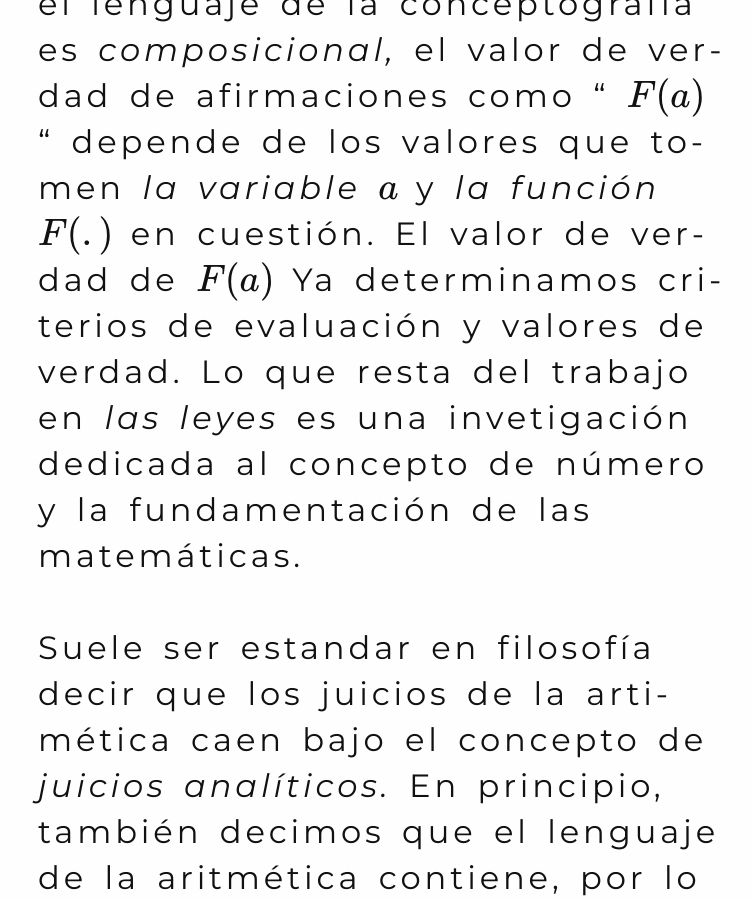
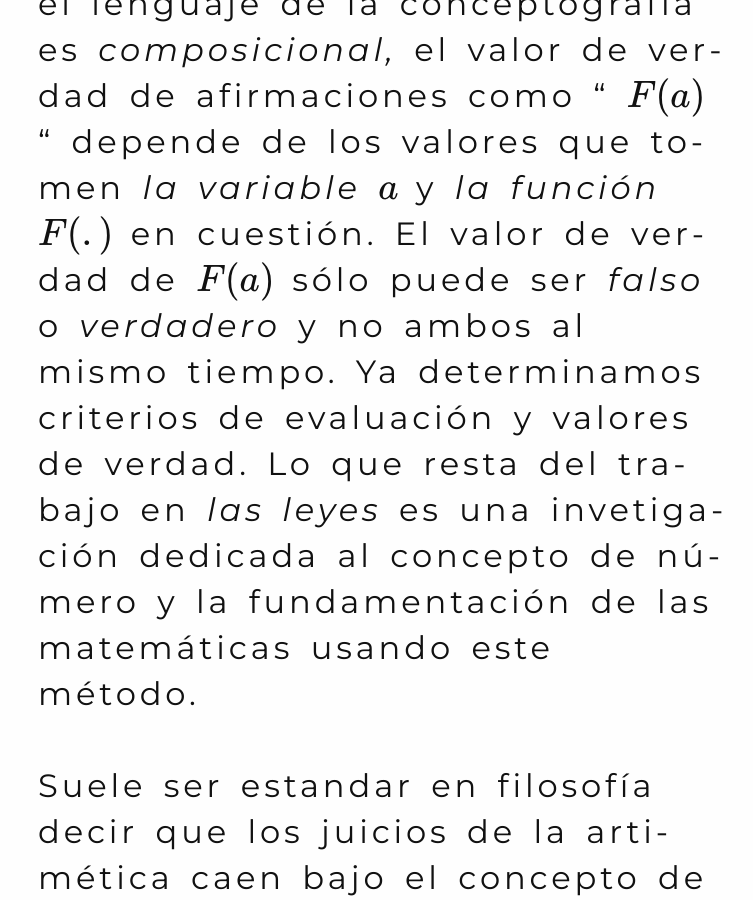
Before and after one commit to Oiuhukt/failosophy, a Jekyll site: the page built from _posts/2026-03-27-frege.md, in a window 1280 px wide and 900 px high, scrolled down 16298 px. Shown: the whole window, without its empty margins (26-779 px from the left). Built offline with Jekyll 4.4.1, drawn with Linux system fonts in a browser that asks for light colours; some web fonts are replaced.

```diff
--- a/_posts/2026-03-27-frege.md
+++ b/_posts/2026-03-27-frege.md
@@ -158,10 +158,9 @@
 aritmética con el método de la conceptografía. El autor sugiere que los argumentos en
 este dominio son números y las funciones son relaciones sobre números. Como el
 lenguaje de la conceptografía es _composicional,_ el valor de verdad de afirmaciones
-como " $$F(a)$$ " depende de los valores que tomen _la variable_ $$ a $$ y _la función_ $$ F(.) $$ en cuestión. El valor de verdad de $$F(a)$$ Ya
-determinamos criterios de evaluación y valores de verdad. Lo que resta del trabajo en
+como " $$F(a)$$ " depende de los valores que tomen _la variable_ $$ a $$ y _la función_ $$ F(.) $$ en cuestión. El valor de verdad de $$F(a)$$ sólo puede ser _falso_ o _verdadero_ y no ambos al mismo tiempo. Ya determinamos criterios de evaluación y valores de verdad. Lo que resta del trabajo en
 _las leyes_ es una invetigación dedicada al concepto de número y la fundamentación de
-las matemáticas.
+las matemáticas usando este método.
 
 Suele ser estandar en filosofía decir que los juicios de la artimética caen bajo el
 concepto de _juicios analíticos._ En principio, también decimos que el lenguaje de la
```
